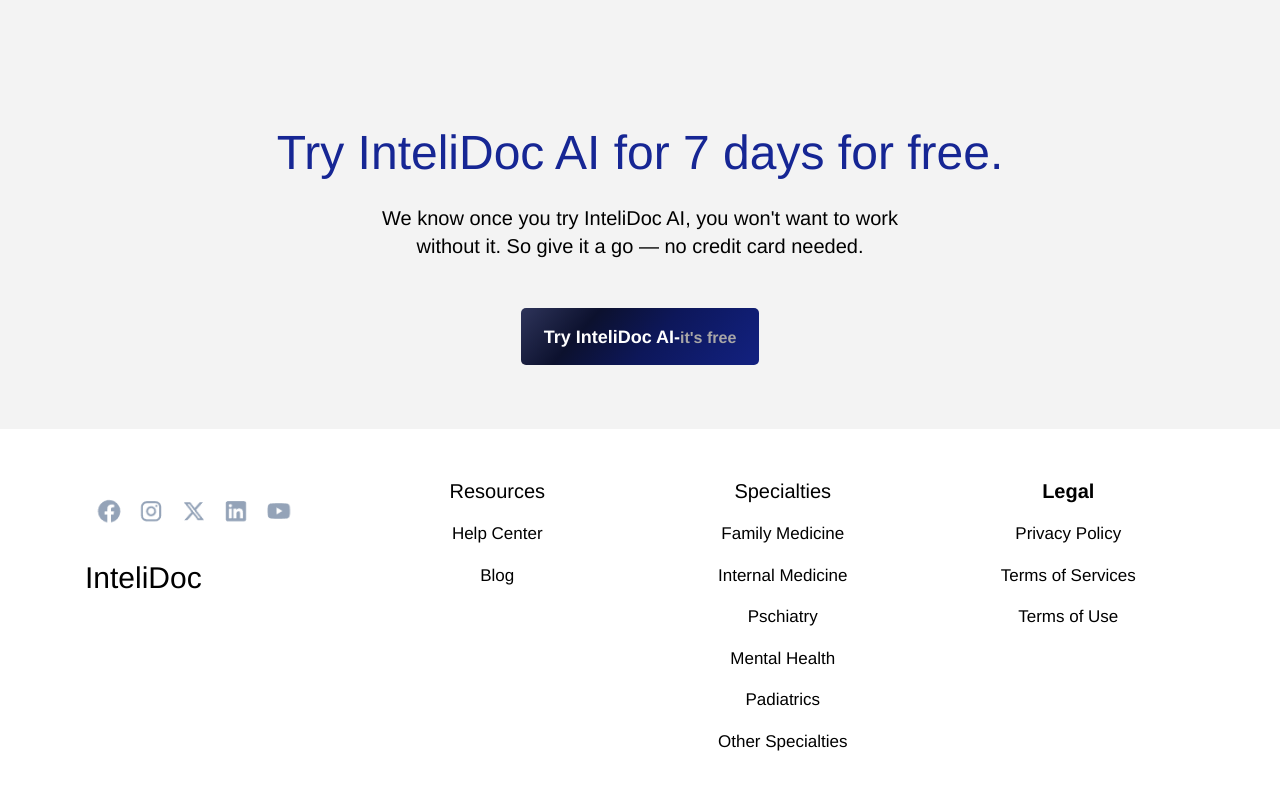
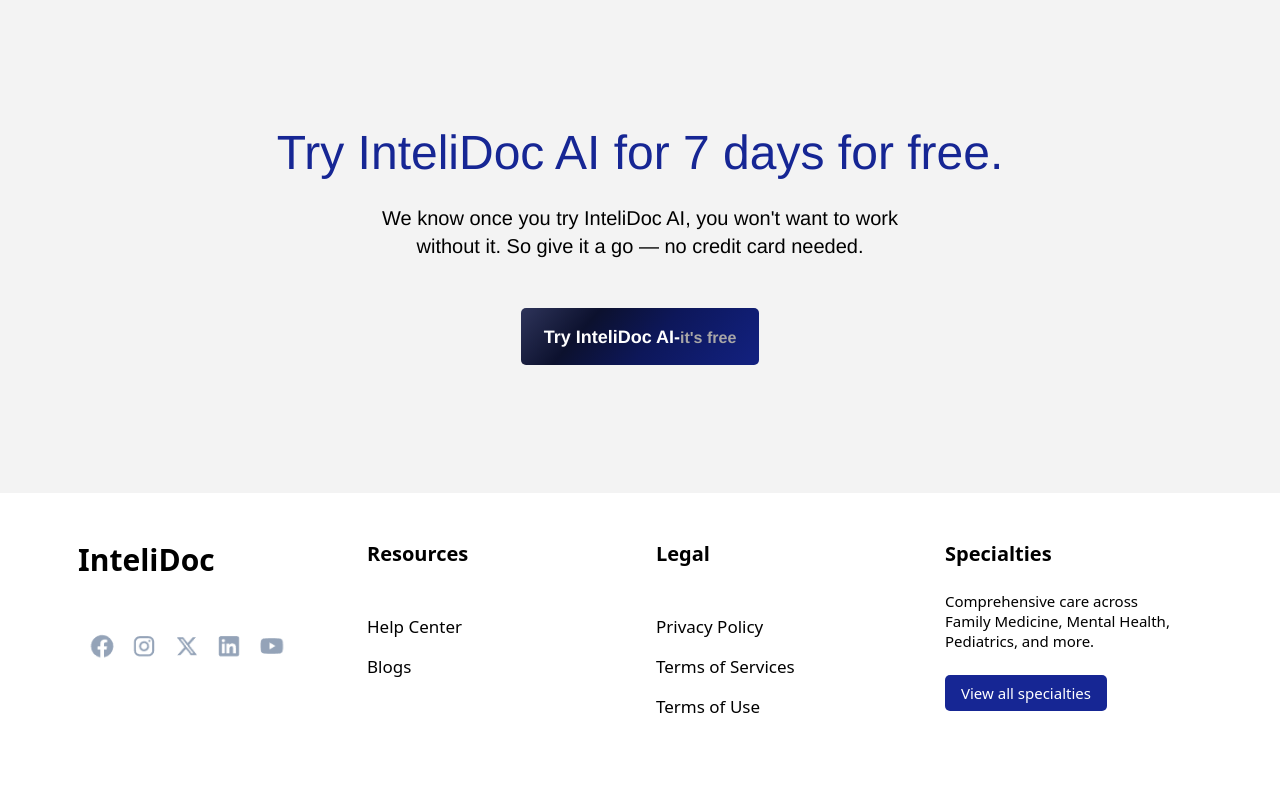
Before and after one commit to suraj-jha-github/intelidoc, a Next.js app: page /pricing in a window 1280 px wide. Shown: the part 3182-3972 px from the top of the page. After the commit the page ends 3949 px from the top, so only its background shows below. Built offline with nearby package versions, Linux system fonts and the light colour scheme.

Commit message:
added changes

```diff
--- a/app/pricing/page.tsx
+++ b/app/pricing/page.tsx
@@ -17,6 +17,7 @@
 } from "@/components/ui/table";
 import { Navigation } from "../features/__components/navigation";
 import Link from 'next/link';
+import { Footer } from "../components/footer";
 
 // Feature data for the comparison table
 const features = [
@@ -164,6 +165,19 @@
   { label: "For Groups", href: "/forgroup" },
   { label: "Contact Us", href: "/contact" },
 ];
+
+const footerLinks = {
+  resources: ["Help Center", "Blog"],
+  specialties: [
+    "Family Medicine",
+    "Internal Medicine",
+    "Pschiatry",
+    "Mental Health",
+    "Padiatrics",
+    "Other Specialties",
+  ],
+  legal: ["Privacy Policy", "Terms of Services", "Terms of Use"],
+};
 
 export default function Pricing() {
   const [billingPeriod, setBillingPeriod] = useState<'monthly' | 'annually'>('monthly');
@@ -339,40 +353,45 @@
               Choose the plan that works for you
             </h2>
 
-            {/* Mobile-friendly feature list */}
+            {/* Mobile-friendly feature list - unified summary grid for all features with tick rows */}
             <div className="mt-8 block lg:hidden">
+              <div className="grid grid-cols-2 gap-0 border border-gray-200 rounded-[10px] overflow-hidden bg-white">
+                {/* Top plan cards */}
+                <div className="col-span-1 border-b border-r border-gray-200 p-4">
+                  <div className="text-[18px] font-semibold text-black">$ 90/mo</div>
+                  <div className="text-xs text-[#868686] mt-1">Unlimited visits & note generation</div>
+                </div>
+                <div className="col-span-1 border-b p-4">
+                  <div className="text-[18px] font-semibold text-black">Group pricing</div>
+                  <div className="text-xs text-[#868686] mt-1">Unlimited visits & note generation</div>
+                </div>
+                {/* All features as full-width rows with tick row below */}
                 {features.map((feature, index) => (
-                <div key={index} className="border-b border-gray-200 py-6">
-                  <div className="flex items-start justify-between">
-                    <div className="flex-1 pr-4">
-                      <h3 className="font-gantari text-black text-lg sm:text-xl">
-                        {feature.title}
-                      </h3>
-                      <p className="font-gantari text-[#757171] text-sm sm:text-[15px] mt-2">
-                        {feature.description}
-                      </p>
+                  <React.Fragment key={index}>
+                    <div className="col-span-2 border-b border-gray-200 bg-white p-4 text-center">
+                      <div className="font-semibold text-[15px] text-black mb-1">{feature.title}</div>
+                      <div className="text-xs text-[#868686]">{feature.description}</div>
                     </div>
-                    <div className="flex space-x-12">
-                      <svg width="24" height="24" viewBox="0 0 24 24" fill="none" xmlns="http://www.w3.org/2000/svg" className="w-6 h-6 sm:w-[34px] sm:h-10">
-                        <path d="M20 6L9 17L4 12" stroke="#8759ff" strokeWidth="2" strokeLinecap="round" strokeLinejoin="round" />
-                      </svg>
-                      <svg width="24" height="24" viewBox="0 0 24 24" fill="none" xmlns="http://www.w3.org/2000/svg" className="w-6 h-6 sm:w-[34px] sm:h-10">
-                        <path d="M20 6L9 17L4 12" stroke="#F97316" strokeWidth="2" strokeLinecap="round" strokeLinejoin="round" />
-                      </svg>
+                    {/* Tick row */}
+                    <div className="col-span-1 flex items-center justify-center border-b border-r border-gray-200 h-12">
+                      <svg width='24' height='24' fill='none' viewBox='0 0 24 24'><path d='M20 6L9 17L4 12' stroke='#8759ff' strokeWidth='2' strokeLinecap='round' strokeLinejoin='round' /></svg>
                     </div>
+                    <div className="col-span-1 flex items-center justify-center border-b h-12">
+                      <svg width='24' height='24' fill='none' viewBox='0 0 24 24'><path d='M20 6L9 17L4 12' stroke='#F97316' strokeWidth='2' strokeLinecap='round' strokeLinejoin='round' /></svg>
                     </div>
-                </div>
+                  </React.Fragment>
                 ))}
-
-              {/* Additional Features for Mobile */}
+                {/* Expandable sections */}
                 {additionalFeatures.map((feature, index) => (
-                <div key={`additional-${index}`} className="border-b border-gray-200 py-4">
+                  <React.Fragment key={`additional-${index}`}>
                     <div
-                    className="flex items-center justify-between cursor-pointer"
+                      className="col-span-2 border-b border-gray-200 bg-white p-4 text-center cursor-pointer hover:bg-gray-50"
                       onClick={() => toggleSection(feature.title)}
                     >
-                    <div className="flex items-center">
-                      <div className="w-[30px] h-9 mr-4 flex items-center justify-center">
+                      <div className="font-semibold text-[15px] text-black mb-1 flex items-center justify-center">
+                        <span className={`font-gantari ${index === 0 ? "text-[#162694]" : "text-black"} text-lg sm:text-xl mr-2`}>
+                          {feature.title}
+                        </span>
                         {expandedSections[feature.title] ? (
                           <svg width="20" height="20" viewBox="0 0 24 24" fill="none" xmlns="http://www.w3.org/2000/svg">
                             <path d="M5 12H19" stroke="currentColor" strokeWidth="2" strokeLinecap="round" strokeLinejoin="round" />
@@ -383,42 +402,24 @@
                           </svg>
                         )}
                       </div>
-                      <span
-                        className={`font-gantari ${index === 0 ? "text-[#162694]" : "text-black"} text-lg sm:text-xl`}
-                      >
-                        {feature.title}
-                      </span>
                     </div>
-                    <div className="flex items-center space-x-12">
-                      <div className="w-6 h-6 sm:w-[34px] sm:h-10"></div>
-                      <div className="w-6 h-6 sm:w-[34px] sm:h-10"></div>
+                    {expandedSections[feature.title] && feature.expandedContent.map((item, itemIndex) => (
+                      <React.Fragment key={itemIndex}>
+                        <div className="col-span-2 border-b border-gray-200 bg-white p-4 text-center">
+                          <div className="font-semibold text-[15px] text-black mb-1">{item}</div>
                         </div>
+                        {/* Tick row for expanded features */}
+                        <div className="col-span-1 flex items-center justify-center border-b border-r border-gray-200 h-12">
+                          <svg width='24' height='24' fill='none' viewBox='0 0 24 24'><path d='M20 6L9 17L4 12' stroke='#8759ff' strokeWidth='2' strokeLinecap='round' strokeLinejoin='round' /></svg>
                         </div>
-
-                  {/* Expanded content for mobile */}
-                  {expandedSections[feature.title] && (
-                    <div className="mt-4 pl-10 pr-4">
-                      <div className="space-y-3">
-                        {feature.expandedContent.map((item, itemIndex) => (
-                          <div key={itemIndex} className="flex items-start justify-between">
-                            <span className="font-gantari text-[#757171] text-sm sm:text-[15px] flex-1 pr-4">
-                              {item}
-                            </span>
-                            <div className="flex space-x-32 mr-4">
-                              <svg width="24" height="24" viewBox="0 0 24 24" fill="none" xmlns="http://www.w3.org/2000/svg" className="w-6 h-6 sm:w-[34px] sm:h-10">
-                                <path d="M20 6L9 17L4 12" stroke="#8759ff" strokeWidth="2" strokeLinecap="round" strokeLinejoin="round" />
-                              </svg>
-                              <svg width="24" height="24" viewBox="0 0 24 24" fill="none" xmlns="http://www.w3.org/2000/svg" className="w-6 h-6 sm:w-[34px] sm:h-10">
-                                <path d="M20 6L9 17L4 12" stroke="#F97316" strokeWidth="2" strokeLinecap="round" strokeLinejoin="round" />
-                              </svg>
+                        <div className="col-span-1 flex items-center justify-center border-b h-12">
+                          <svg width='24' height='24' fill='none' viewBox='0 0 24 24'><path d='M20 6L9 17L4 12' stroke='#F97316' strokeWidth='2' strokeLinecap='round' strokeLinejoin='round' /></svg>
                         </div>
-                          </div>
+                      </React.Fragment>
+                    ))}
+                  </React.Fragment>
                 ))}
               </div>
-                    </div>
-                  )}
-                </div>
-              ))}
             </div>
 
             {/* Desktop table */}
@@ -625,66 +626,7 @@
         </section>
 
         {/* Footer */}
-        <footer className="w-full bg-white py-8 sm:py-12">
-          <div className="relative w-full max-w-7xl pl-4 sm:pl-8 md:pl-16 lg:pl-[85px] pr-4 sm:pr-8 md:pr-16 lg:pr-[85px] mx-auto grid grid-cols-1 sm:grid-cols-2 lg:grid-cols-4 gap-8">
-            <div className="text-center sm:text-left">
-              <img
-                src="/pricing/image-6.png"
-                alt="InteliDoc Logo"
-                className="w-[180px] sm:w-[217px] h-[55px] sm:h-[67px] object-cover mx-auto sm:mx-0"
-              />
-              <h3 className="font-gantari font-medium text-black text-2xl sm:text-3xl mt-4">
-                InteliDoc
-              </h3>
-            </div>
-
-            <div className="text-center">
-              <h4 className="font-gantari font-medium text-black text-lg sm:text-xl mb-4">
-                Resources
-              </h4>
-              <ul className="space-y-3 sm:space-y-4">
-                <li className="font-gantari font-normal text-black text-base sm:text-[17px] hover:text-[#162694] cursor-pointer transition-colors">
-                  Help Center
-                </li>
-                <li className="font-gantari font-normal text-black text-base sm:text-[17px] hover:text-[#162694] cursor-pointer transition-colors">
-                  Blog
-                </li>
-              </ul>
-            </div>
-
-            <div className="text-center">
-              <h4 className="font-gantari font-medium text-black text-lg sm:text-xl mb-4">
-                Specialties
-              </h4>
-              <ul className="space-y-3 sm:space-y-4">
-                {specialties.map((specialty, index) => (
-                  <li
-                    key={index}
-                    className="font-gantari font-normal text-black text-base sm:text-[17px] hover:text-[#162694] cursor-pointer transition-colors"
-                  >
-                    {specialty}
-                  </li>
-                ))}
-              </ul>
-            </div>
-
-            <div className="text-center">
-              <h4 className="font-gantari font-semibold text-black text-lg sm:text-xl mb-4">
-                Legal
-              </h4>
-              <ul className="space-y-3 sm:space-y-4">
-                {legalLinks.map((link, index) => (
-                  <li
-                    key={index}
-                    className="font-gantari font-normal text-black text-base sm:text-[17px] hover:text-[#162694] cursor-pointer transition-colors"
-                  >
-                    {link}
-                  </li>
-                ))}
-              </ul>
-            </div>
-          </div>
-        </footer>
+        <Footer links={footerLinks} />
       </div>
     </div>
   );
--- a/app/specialities/page.tsx
+++ b/app/specialities/page.tsx
@@ -18,6 +18,7 @@
 import { Separator } from "@/components/ui/separator";
 import { Navigation } from "../features/__components/navigation";
 import Link from "next/link";
+import { Footer } from "../components/footer";
 
 export default function Specialties() {
   const specialties = [
@@ -219,9 +220,9 @@
                 </h3>
               </div>
 
-              <div className="bg-cover bg-center rounded-lg flex items-center justify-center col-span-1 h-[333px] min-h-[150px] relative overflow-hidden bg-gray-100">
+              <div className="bg-cover bg-center rounded-lg flex items-center justify-center col-span-1 h-[333px] min-h-[150px] relative overflow-hidden">
                 <div
-                  className="absolute inset-0 bg-cover bg-center opacity-80"
+                  className="absolute inset-0 bg-cover bg-center opacity-100"
                   style={{
                     backgroundImage: `url(${specialties[2].image})`
                   }}
@@ -247,9 +248,9 @@
               {/* Third column divided into two parts */}
               <div className="col-span-1 flex flex-col gap-4">
                 {/* Mental Health - Top */}
-                <div className="bg-cover bg-center rounded-lg flex items-center justify-center h-[147px] min-h-[150px] relative overflow-hidden bg-gray-100">
+                <div className="bg-cover bg-center rounded-lg flex items-center justify-center h-[147px] min-h-[150px] relative overflow-hidden">
                   <div
-                    className="absolute inset-0 bg-cover bg-center opacity-80"
+                    className="absolute inset-0 bg-cover bg-center opacity-100"
                     style={{
                       backgroundImage: `url(${specialties[4].image})`
                     }}
@@ -465,75 +466,8 @@
           </div>
         </section>
 
-        {/* Security & Legal Section */}
-        <section className="w-full mt-16">
-
-          {/* Footer */}
-          <footer className="w-full bg-white py-12">
-            <div className="relative w-full max-w-7xl pl-4 sm:pl-8 md:pl-16 lg:pl-[85px] pr-4 sm:pr-8 md:pr-16 lg:pr-[85px] mx-auto">
-              <div className="grid grid-cols-1 md:grid-cols-2 lg:grid-cols-4 gap-8">
-                <div className="text-center md:text-left">
-                  <h3 className="font-gantari font-medium text-black text-2xl md:text-3xl tracking-[0] leading-[38.4px] mb-8">
-                    InteliDoc
-                  </h3>
-                  <img
-                    className="w-[217px] h-[67px] object-cover mx-auto md:mx-0"
-                    alt="InteliDoc Logo"
-                    src="/speciality/image-6.png"
-                  />
-                </div>
-
-                <div className="text-center md:text-left">
-                  <h3 className="font-gantari font-medium text-black text-xl tracking-[0] leading-[25.6px] mb-6">
-                    Resources
-                  </h3>
-                  <ul className="space-y-4">
-                    {footerLinks.resources.map((link, index) => (
-                      <li
-                        key={index}
-                        className="font-gantari font-normal text-black text-[17px] tracking-[0] leading-[21.8px]"
-                      >
-                        {link}
-                      </li>
-                    ))}
-                  </ul>
-                </div>
-
-                <div className="text-center md:text-left">
-                  <h3 className="font-gantari font-medium text-black text-xl tracking-[0] leading-[25.6px] mb-6">
-                    Specialties
-                  </h3>
-                  <ul className="space-y-4">
-                    {footerLinks.specialties.map((link, index) => (
-                      <li
-                        key={index}
-                        className="font-gantari font-normal text-black text-[17px] tracking-[0] leading-[21.8px]"
-                      >
-                        {link}
-                      </li>
-                    ))}
-                  </ul>
-                </div>
-
-                <div className="text-center md:text-left">
-                  <h3 className="font-gantari font-medium text-black text-xl tracking-[0] leading-[25.6px] mb-6">
-                    Legal
-                  </h3>
-                  <ul className="space-y-4">
-                    {footerLinks.legal.map((link, index) => (
-                      <li
-                        key={index}
-                        className="font-gantari font-normal text-black text-[17px] tracking-[0] leading-[21.8px]"
-                      >
-                        {link}
-                      </li>
-                    ))}
-                  </ul>
-                </div>
-              </div>
-            </div>
-          </footer>
-        </section>
+        {/* Footer */}
+        <Footer links={footerLinks} />
       </div>
     </div>
   );
```
Also changed, not shown: public/speciality/rectangle-315.png, public/speciality/rectangle-316.png. Lines whose indentation alone changed are shown as unchanged.
